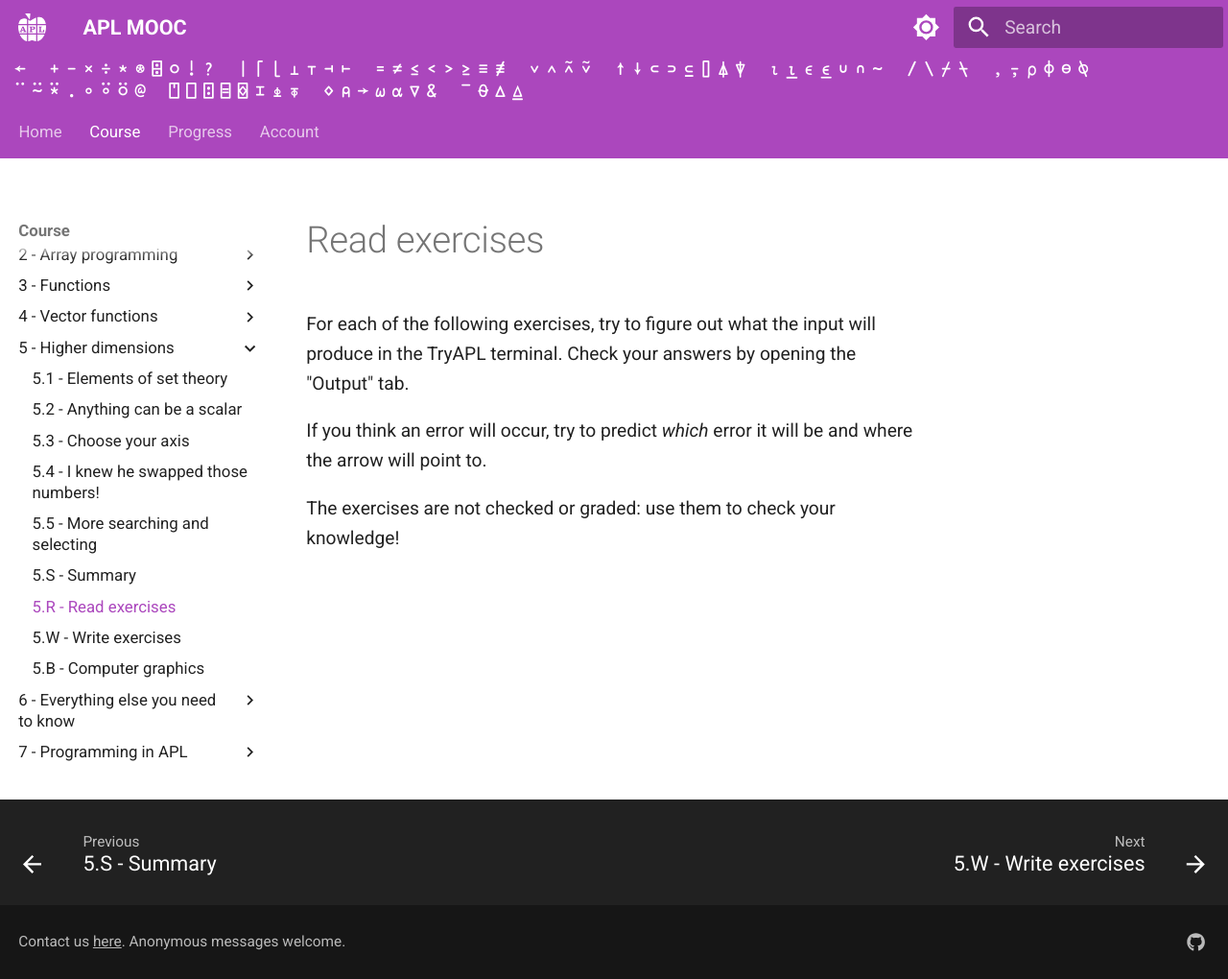
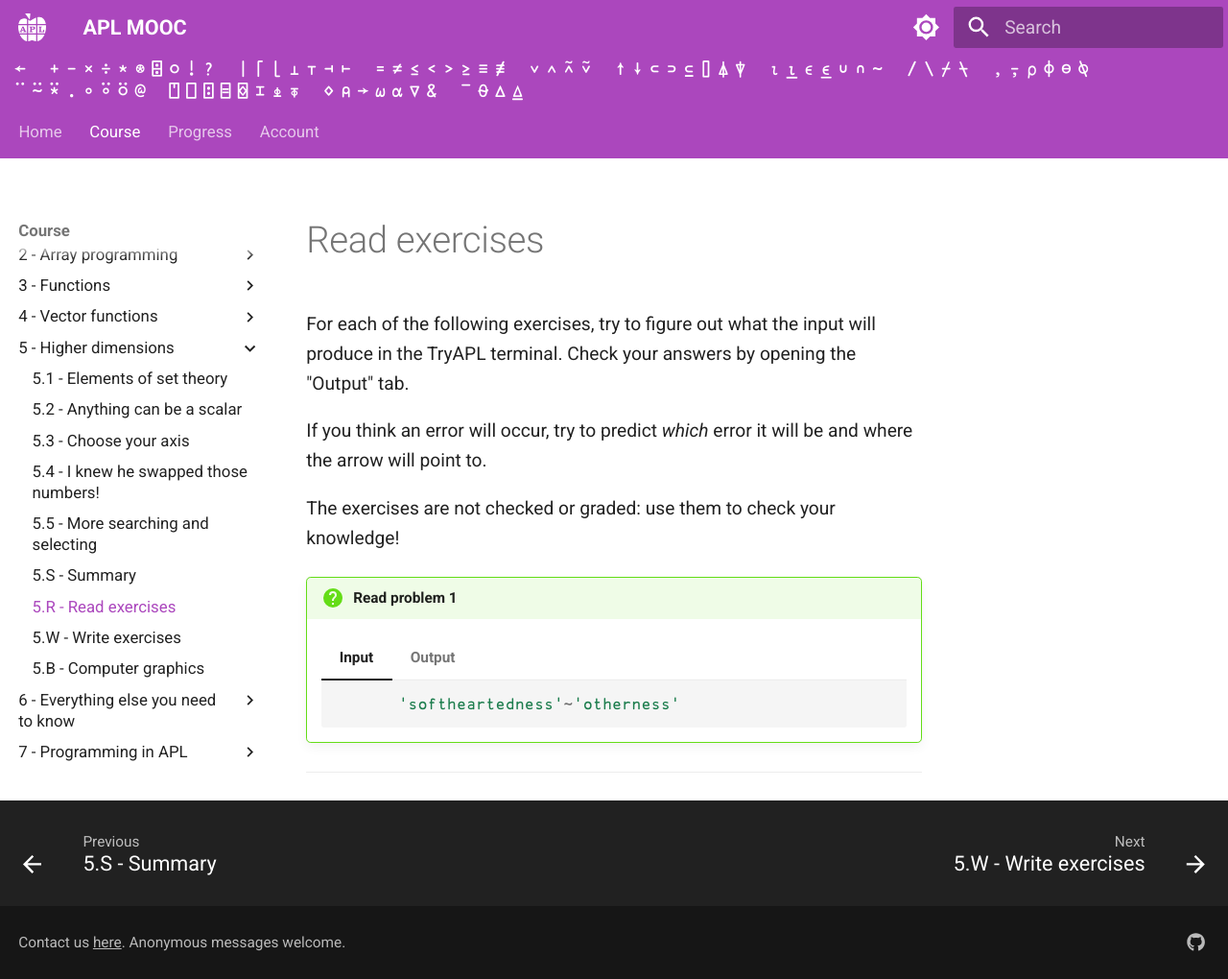
Before and after one commit to APLMOOC/APLMOOC, an MkDocs documentation site: the page built from docs/course/ch5/read.md, in a window 1280 px wide and 1020 px high. Shown: the whole window at 96% size. Built offline with MkDocs 1.6.1 and Material for MkDocs 9.7.7, drawn with Linux system fonts in a browser that asks for light colours; some web fonts are replaced; a script that is not in the unit is left out.

Commit message:
Add Chapter 5 Read problem 1

````diff
--- a/docs/course/ch5/read.md
+++ b/docs/course/ch5/read.md
@@ -6,3 +6,23 @@ Check your answers by opening the "Output" tab.
 If you think an error will occur, try to predict _which_ error it will be and where the arrow will point to.
 
 The exercises are not checked or graded: use them to check your knowledge!
+
+
+!!! question "Read problem 1"
+
+    === "Input"
+
+        ```apl
+              'softheartedness'~'otherness'
+        ```
+
+    === "Output"
+
+        ```apl
+              'softheartedness'~'otherness'
+        fad
+        ```
+
+        The set difference ~ operator removes all occurences of the right-hand array elements from the left-hand array
+
+---
````
